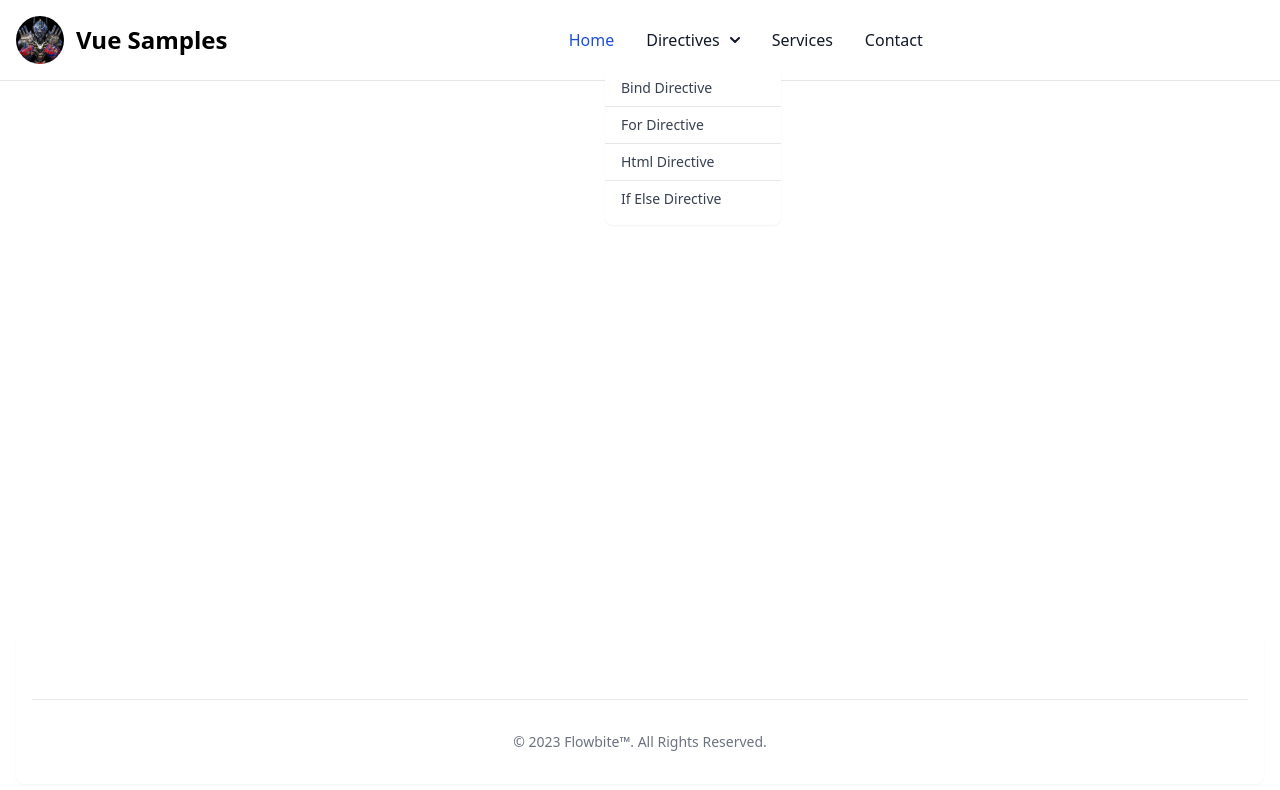
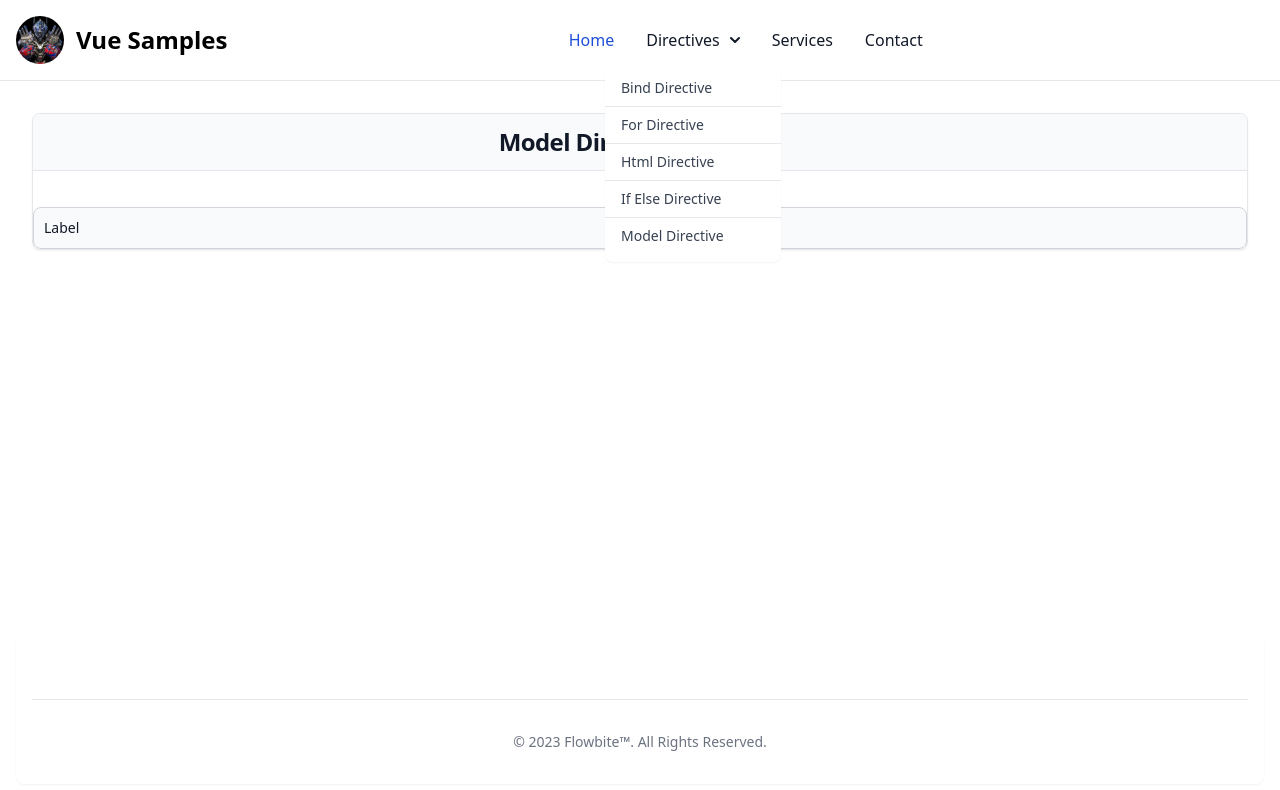
Before and after one commit to sunny200745/vue, a Vue app: page /model-directive in a window 1280 px wide. Both pictures are taken after a click on the button "Directives". Shown: the top 790 px of the page. Built offline with nearby package versions, Linux system fonts and the light colour scheme.

Commit message:
Model Directive : Added model directive

```diff
--- a/src/App.vue
+++ b/src/App.vue
@@ -124,6 +124,13 @@
                       >If Else Directive</router-link
                     >
                   </li>
+                  <li>
+                    <router-link
+                      class="block px-4 py-2 hover:bg-gray-100 dark:hover:bg-gray-600 dark:hover:text-white"
+                      to="/model-directive"
+                      >Model Directive</router-link
+                    >
+                  </li>
                 </ul>
               </div>
             </li>
--- /dev/null
+++ b/src/components/ModelDirective.vue
@@ -0,0 +1,25 @@
+<script setup lang="ts">
+import {ref} from 'vue';
+const formName = ref('Label')
+</script>
+
+<template>
+    <div class=" w-full bg-white border border-gray-200 rounded-lg shadow-sm dark:bg-gray-800 dark:border-gray-700">
+            <div class="text-sm font-medium text-center text-gray-500 border-b border-gray-200 rounded-t-lg bg-gray-50 dark:border-gray-700 dark:text-gray-400 dark:bg-gray-800">
+
+                <h5 class="p-3 text-2xl  font-bold tracking-tight text-gray-900"> Model Directive Example</h5>
+            </div>
+
+            <div class="text-center mt-2">
+                <label for="first_name" class="block mb-2 text-sm font-medium text-gray-900 dark:text-white">{{ formName }}</label>
+                <input type="text" id="first_name" class="bg-gray-50 border border-gray-300 text-gray-900 text-sm rounded-lg focus:ring-blue-500 focus:border-blue-500 block w-full p-2.5 dark:bg-gray-700 dark:border-gray-600 dark:placeholder-gray-400 dark:text-white dark:focus:ring-blue-500 dark:focus:border-blue-500" v-model="formName" />
+            </div>
+
+
+
+        </div>
+</template>
+
+<style>
+
+</style>
--- a/src/main.ts
+++ b/src/main.ts
@@ -22,6 +22,7 @@ import {
 import ForDirective from './components/ForDirective.vue'
 import HtmlDirective from './components/HtmlDirective.vue'
 import IfElseDirective from './components/IfElseDirective.vue'
+import ModelDirective from './components/ModelDirective.vue'
 
 const router = createRouter({
     history:createWebHistory(),
@@ -30,6 +31,7 @@ const router = createRouter({
         { path:'/for-directive', component: ForDirective},
         { path:'/html-directive', component: HtmlDirective},
         { path:'/if-else-directive', component: IfElseDirective},
+        { path:'/model-directive', component: ModelDirective},
     ]
 })
 
```
